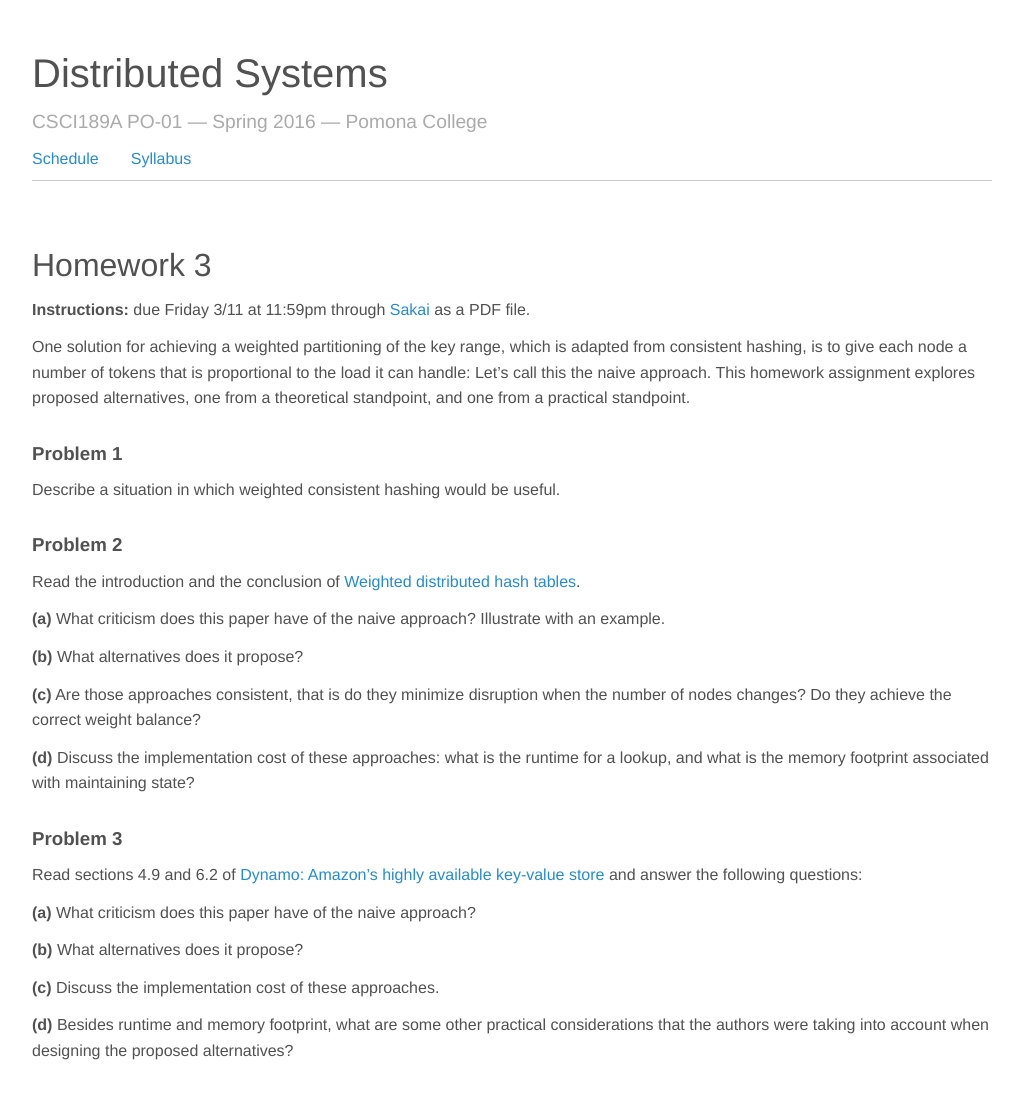
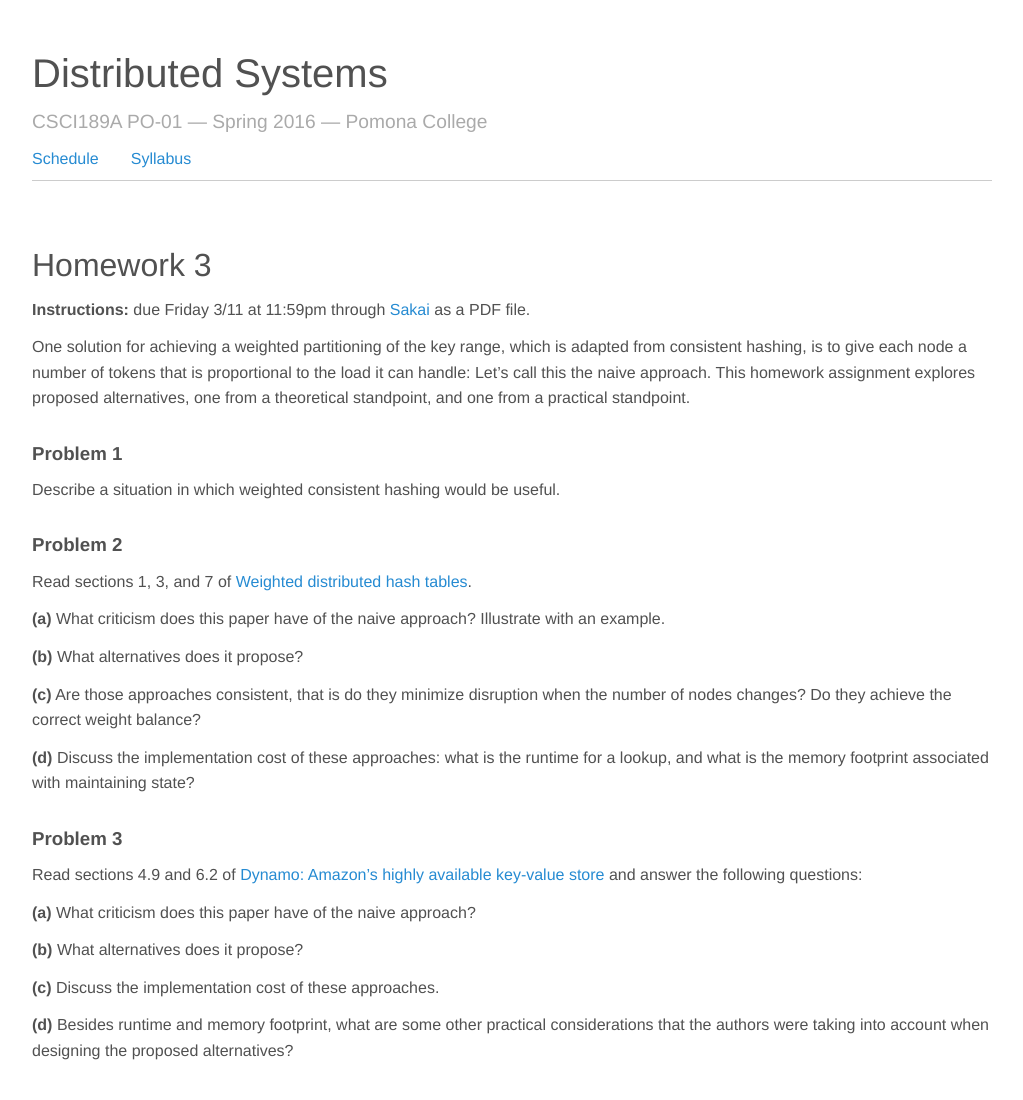
Before and after one commit to jnylam/jnylam.github.io, a Jekyll site: the page built from _courses/ds/homework03.md, in a window 1280 px wide. Shown: the whole page, without its empty margins (128-1151 px from the left). Built offline with Jekyll 4.4.1, drawn with Linux system fonts in a browser that asks for light colours.

Commit message:
ds hw3 edit

```diff
--- a/_courses/ds/homework03.md
+++ b/_courses/ds/homework03.md
@@ -16,7 +16,7 @@ One solution for achieving a weighted partitioning of the key range, which is ad
 Describe a situation in which weighted consistent hashing would be useful.
 
 ### Problem 2
-Read the introduction and the conclusion of [Weighted distributed hash tables](http://dl.acm.org/citation.cfm?id=1074008).
+Read sections 1, 3, and 7 of [Weighted distributed hash tables](http://dl.acm.org/citation.cfm?id=1074008).
 
 __(a)__ What criticism does this paper have of the naive approach? Illustrate with an example.
 
```
